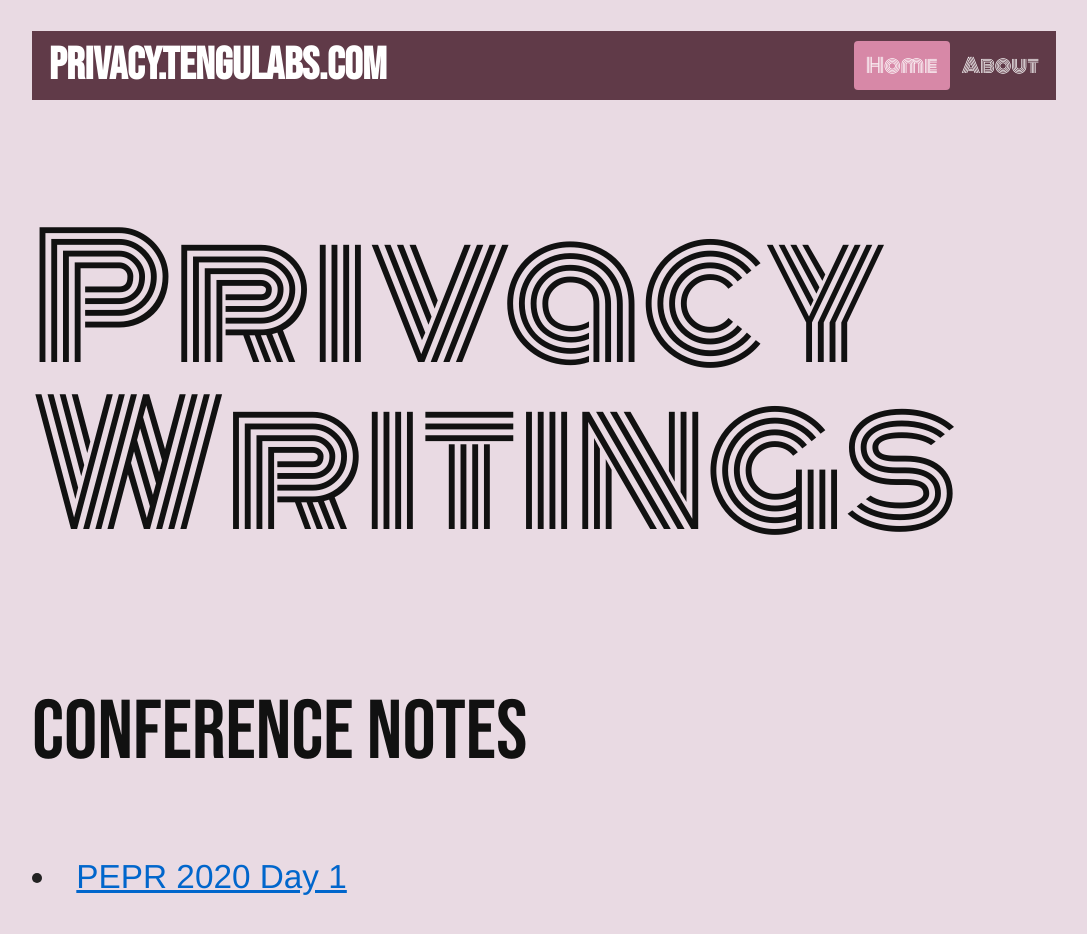
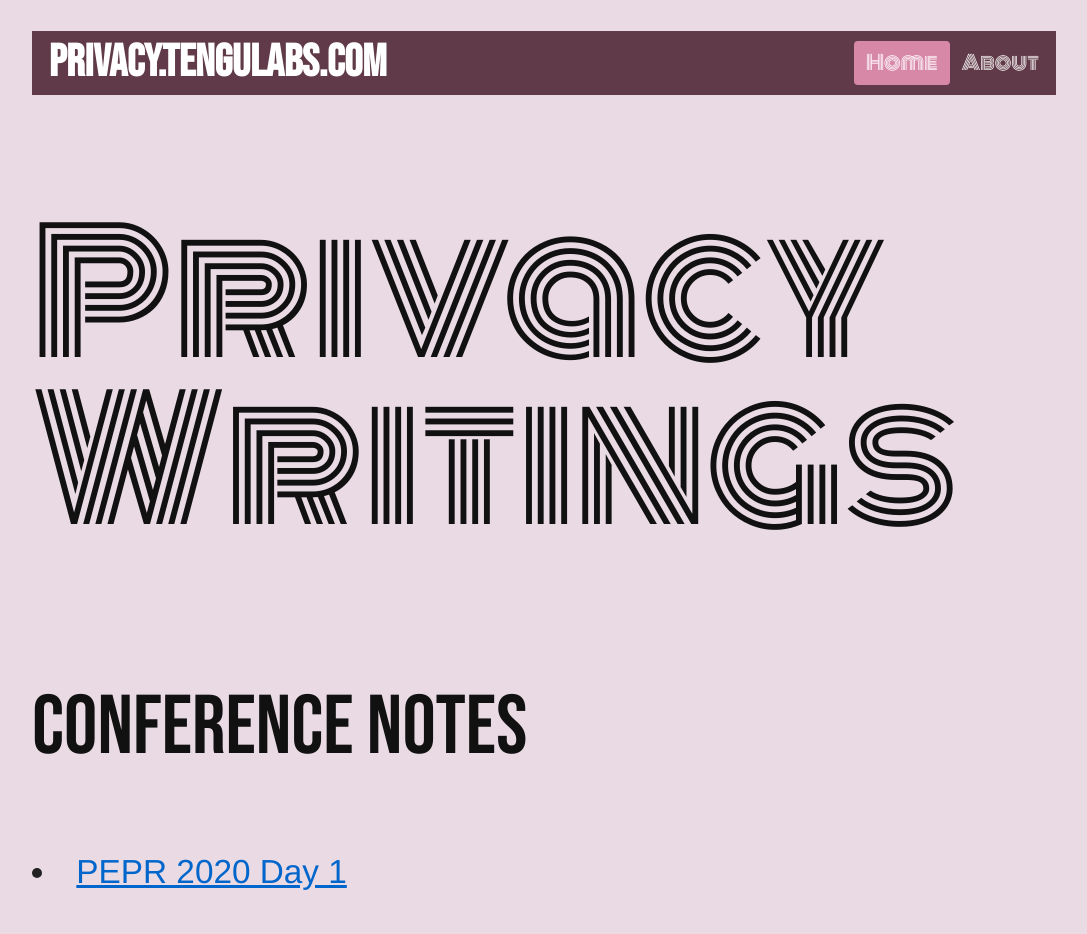
Before and after one commit to m0nastic/privacy.tengulabs, a plain HTML site: page index.html in a window 1280 px wide. Shown: the whole page, without its empty margins (96-1183 px from the left). Drawn offline with Linux system fonts and the light colour scheme.

Commit message:
fixing size issues that only appear on github

```diff
--- a/css/style.css
+++ b/css/style.css
@@ -29,7 +29,7 @@ body {
     padding: 12px;
     text-decoration: none;
     font-size: 18px;
-    line-height: 25px;
+    line-height: 20px;
     border-radius: 4px;
   }
 
```
